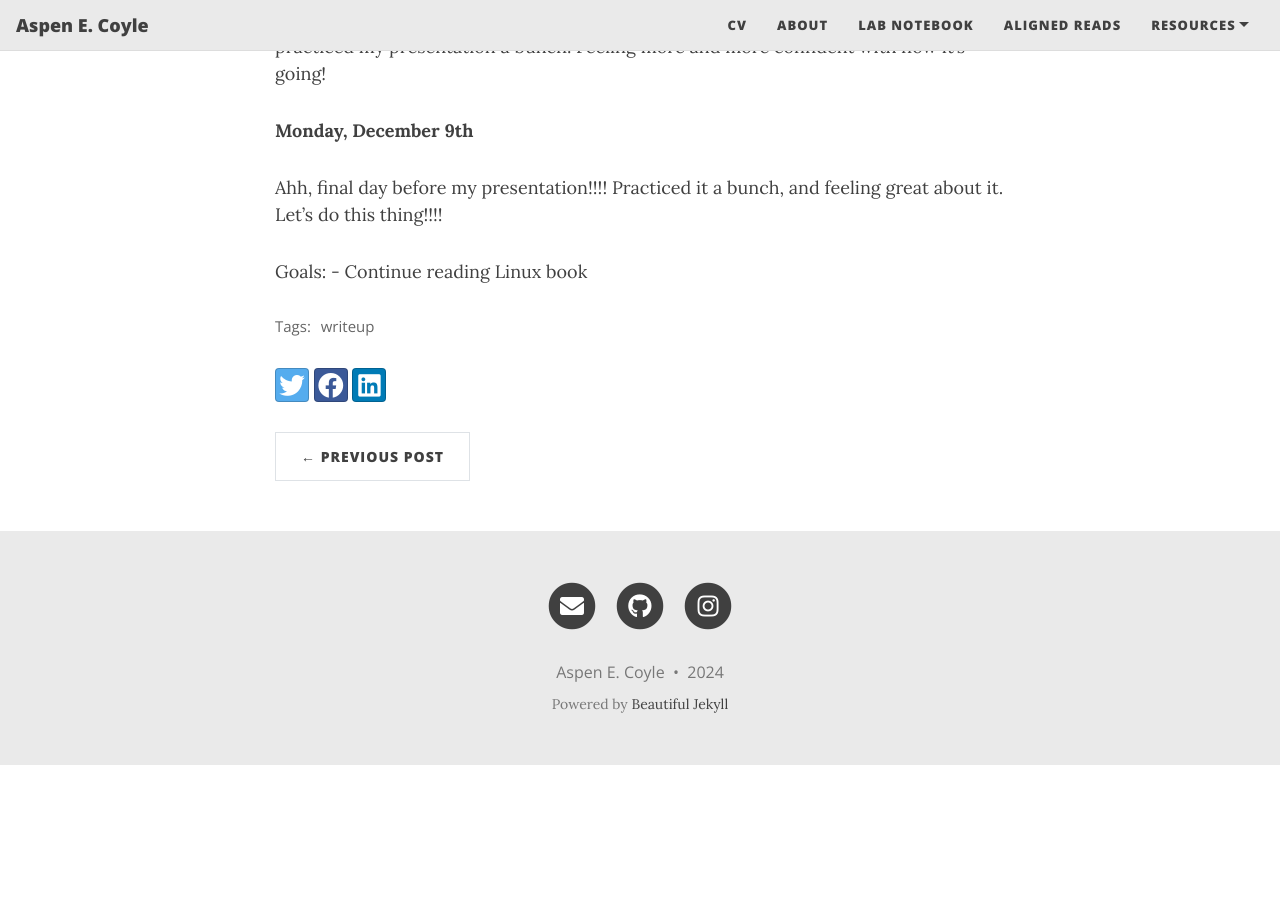
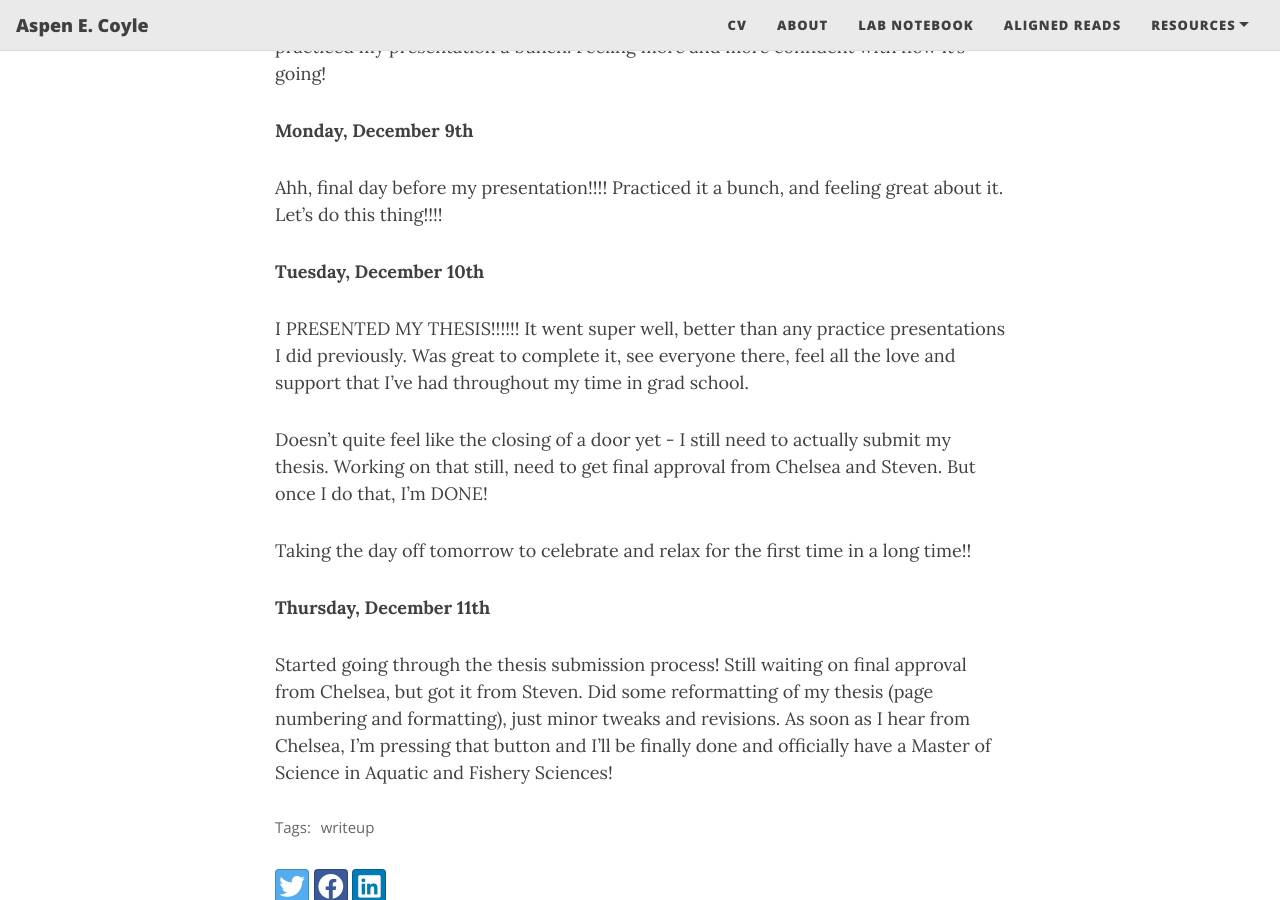
Before and after one commit to aspencoyle/aspencoyle.github.io, a Jekyll site: the page built from _posts/2024-12-01-December_posts.md, in a window 1280 px wide and 900 px high, scrolled down 2149 px. Built offline with Jekyll 4.4.1, drawn with Linux system fonts in a browser that asks for light colours; nearby versions of some CDN libraries; before the commit the page ends 2914 px from its top, so only the background shows below that; some of the changed text lies outside the part shown.

Commit message:
new notebook post

```diff
--- a/_posts/2024-12-01-December_posts.md
+++ b/_posts/2024-12-01-December_posts.md
@@ -1,12 +1,12 @@
 ---
 layout: post
-title:  November Summary
-date: '2024-11-01'
+title:  December Summary
+date: '2024-12-01'
 categories: summary
 tags: writeup
 ---
 
-**Sunday, December 11**
+**Sunday, December 1st**
 
 More presentation work!! Think I've finished the presentation, just in time for my practice presentation tomorrow!!
 
@@ -62,5 +62,17 @@ Got a bunch of edits back from Steven on my presentation! Made those edits and p
 
 Ahh, final day before my presentation!!!! Practiced it a bunch, and feeling great about it. Let's do this thing!!!!
 
-Goals:
-    - Continue reading Linux book
+**Tuesday, December 10th**
+
+I PRESENTED MY THESIS!!!!!! It went super well, better than any practice presentations I did previously. Was great to complete it, see everyone there, feel all the love and support
+that I've had throughout my time in grad school.
+
+Doesn't quite feel like the closing of a door yet - I still need to actually submit my thesis. Working on that still, need to get final approval from Chelsea and Steven. But once I do that,
+I'm DONE!
+
+Taking the day off tomorrow to celebrate and relax for the first time in a long time!!
+
+**Thursday, December 11th**
+
+Started going through the thesis submission process! Still waiting on final approval from Chelsea, but got it from Steven. Did some reformatting of my thesis (page numbering and formatting),
+just minor tweaks and revisions. As soon as I hear from Chelsea, I'm pressing that button and I'll be finally done and officially have a Master of Science in Aquatic and Fishery Sciences!
```
